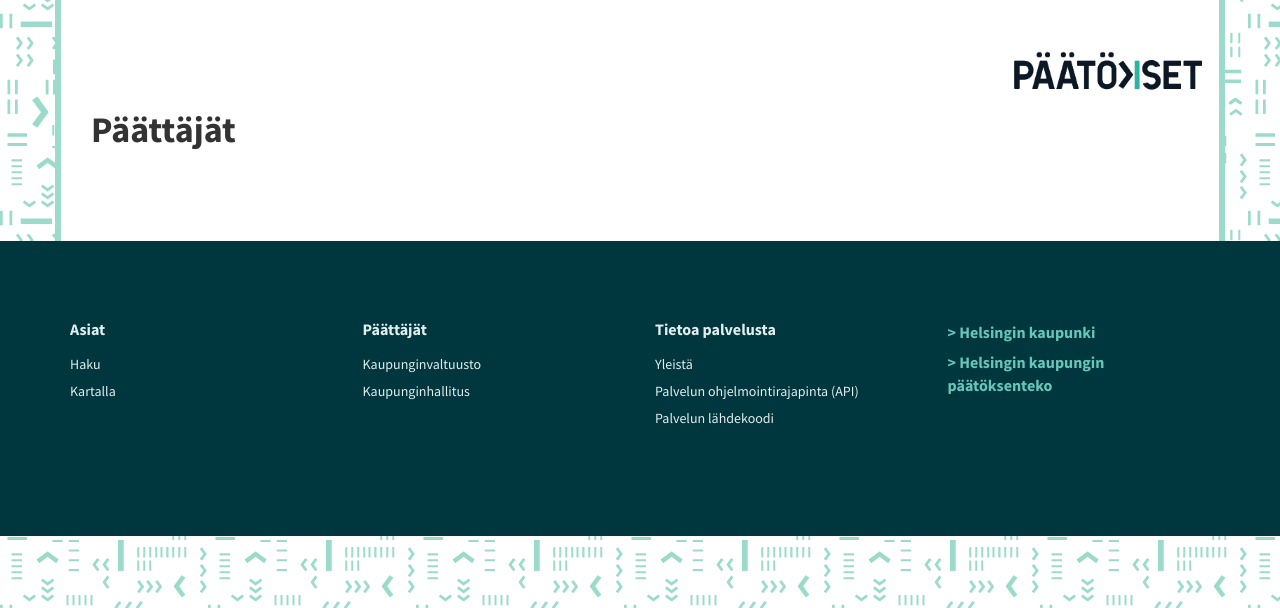
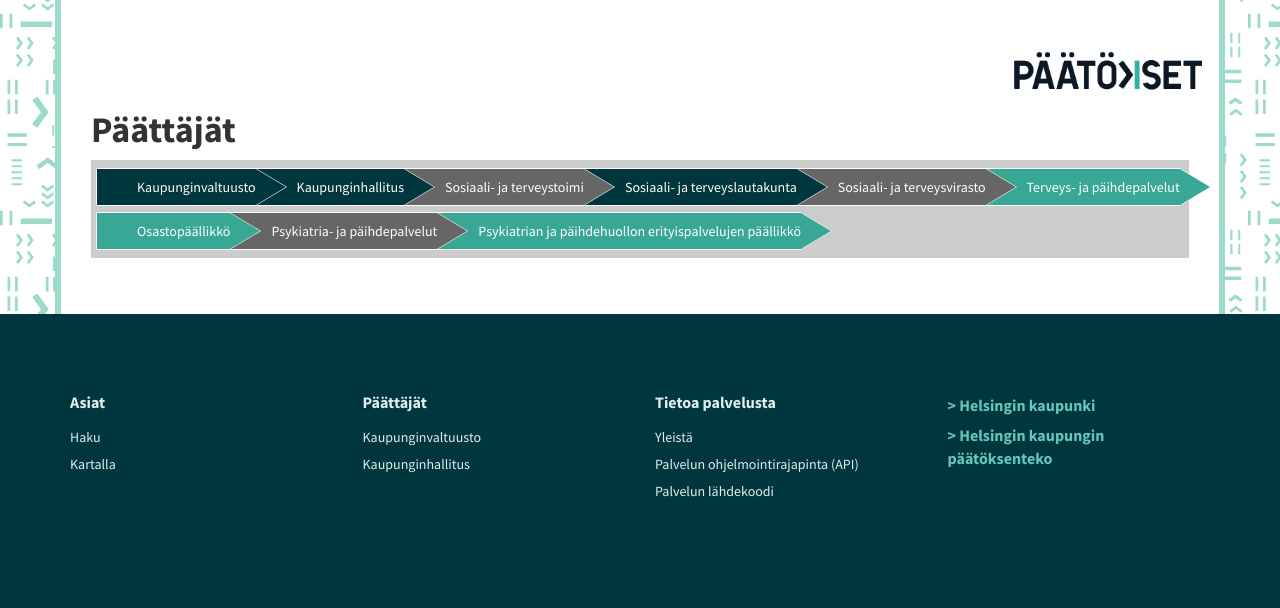
Before and after one commit to City-of-Helsinki/openahjo, a Django app: template ui/templates/policymaker.html in a window 1280 px wide. Shown: the part 51-659 px from the top of the page. Run offline with Django 3.2, Linux system fonts and the light colour scheme; the template is opened without the code that fills it, so the values that code supplies are empty; style sheets or scripts are compiled from the project's sources; some libraries are stand-ins or nearby versions.

Commit message:
sketchy layout of added policymaker organisations

```diff
--- a/ui/static/css/main.less
+++ b/ui/static/css/main.less
@@ -4,6 +4,7 @@
 @import "font-awesome/less/core.less";
 @import "layout.less";
 @import "bootstrap-chosen.less";
+// @import "jquery.multilevelpushmenu.less";
 
 @text_color: #333;
 @border_color: #ddd;
@@ -795,6 +796,107 @@ ul.issue-list-items {
     margin-bottom: 15px;
 }
 
+/* Policymaker breadcrumbs */
+.policy-breadcrumb-navi {
+  padding: 5px;
+  background: #ccc;
+  margin-bottom: 15px;
+  .clearfix();
+}
+.policy-breadcrumb {
+	list-style: none;
+	font-size: 14px;
+    line-height: 16px;
+    padding: 0;
+}
+.policy-breadcrumb li {
+	float: left;
+    margin: 3px 0 3px 0;
+}
+.policy-breadcrumb li a {
+	color: white;
+	text-decoration: none;
+	padding: 10px 0 10px 40px;
+	background: #ccc;
+	position: relative;
+	display: block;
+	float: left;
+    border-top: 1px solid #fff;
+    border-left: 1px solid #fff;
+    border-bottom: 1px solid #fff;
+}
+
+.policy-breadcrumb li a:after {
+	content: " ";
+	display: block;
+	width: 0;
+	height: 0;
+	border-top: 18px solid transparent;           /* Go big on the size, and let overflow hide */
+	border-bottom: 18px solid transparent;
+	border-left: 30px solid #CCC;
+	position: absolute;
+	top: 50%;
+	margin-top: -18px;
+	left: 100%;
+	z-index: 2;
+}
+
+.policy-breadcrumb li a:before {
+	content: " ";
+	display: block;
+	width: 0;
+	height: 0;
+	border-top: 18px solid transparent;
+	border-bottom: 18px solid transparent;
+	border-left: 30px solid #fff;
+	position: absolute;
+	top: 50%;
+	margin-top: -18px;
+	margin-left: 1px;
+	left: 100%;
+	z-index: 1;
+}
+
+li.breadcrumb-policymaker a       { background:        @org_color_1; }
+li.breadcrumb-policymaker a:after { border-left-color: @org_color_1; }
+li.breadcrumb-policymaker.is-empty a       { background:         #666; }
+li.breadcrumb-policymaker.is-empty a:after { border-left-color:  #666; }
+
+li.breadcrumb-office a       { background:        @org_color_3; }
+li.breadcrumb-office a:after { border-left-color: @org_color_3; }
+li.breadcrumb-office.is-empty a       { background:         #666;  }
+li.breadcrumb-office.is-empty a:after { border-left-color:  #666; }
+
+li.breadcrumb-officer a       { background:        @org_color_3; }
+li.breadcrumb-officer a:after { border-left-color: @org_color_3; }
+
+/* /Policymaker breadcrumbs */
+
+/* Policymaker organisation */
+.policymaker-organisation {
+    .make-row;
+      padding: 0;
+}
+
+.policymaker-underling {
+    list-style: none;
+    display: block;
+    .make-md-column(4);
+    margin-bottom: 15px;
+  a {
+        display: block;
+        padding: 5px;
+        background: @org_color_3;
+        height: 100px;
+        color: #FFF;
+  }
+  a:hover {
+      background: @org_color_2;
+      text-decoration: none;
+  }
+}
+
+/* /Policymaker organisation */
 
 .policymaker-nav-pill(@color) {
     &> a {
@@ -873,8 +975,7 @@ ul.issue-list-items {
 
 .policymaker-content {
     min-height: 1000px;
-    .make-md-column(10);
-    .make-md-column-offset(1);
+    .make-md-column(12);
 }
 
 .policymaker-list {
@@ -962,6 +1063,7 @@ ul.issue-list-items {
     > nav {
         .make-md-column(4);
         margin-bottom: @grid-gutter-width;
+        padding-top: 20px;
         .toggle-icon {
             .fa;
             &:before { content: @fa-var-chevron-down; }
@@ -970,6 +1072,7 @@ ul.issue-list-items {
             &:before { content: @fa-var-chevron-right; }
         }
         > a {
+            border-top: 4px solid @border_color;
             display: block;
             color: @text-color;
             text-decoration: underline;
@@ -1008,7 +1111,7 @@ ul.issue-list-items {
     }
 
     > .meeting-details {
-        .make-md-column(7);
+        .make-md-column(8);
         nav {
             .clearfix;
             h3 {
--- a/ui/templates/base.html
+++ b/ui/templates/base.html
@@ -65,6 +65,7 @@
         <script src="{% static "js/vendor/spin.js" %}"></script>
         <script src="{% static "js/vendor/jquery.spin.js" %}"></script>
         <script src="{% static "js/vendor/jquery.ba-bbq.js" %}"></script>
+
         {% endcompress %}
         <script type="text/javascript">
             moment.lang('fi');
--- a/ui/templates/policymaker.html
+++ b/ui/templates/policymaker.html
@@ -5,8 +5,10 @@
 
 {% block policymaker_content %}
 
+
 <div class="policymaker-content">
 </div>
+
 
 <script type="text/template" id="policymaker-list-item-template">
 <div class="content">
@@ -17,8 +19,9 @@
 
 <script type="text/template" id="policymaker-details-template">
 <nav>
+    <a href="#" class="organisation-link">Organisaatio</a>
     <a href="#" class="description-link">Tehtävät</a>
-    <a href="#" class="meeting-link" data-toggle="collapse" data-target=".meeting-list">Kokoukset <i class="toggle-icon"></i></a>
+    <a href="#" class="meeting-link" data-toggle="collapse" data-target=".meeting-list">Päätökset <i class="toggle-icon"></i></a>
     <ul class="meeting-list collapse in">
     </ul>
 </nav>
@@ -32,7 +35,21 @@
 
 <script type="text/template" id="policymaker-meeting-details-template">
 <div class="tab-content">
+    <div class="organisation-tab tab-pane">
+        /** PLEASE MOVE ORGANISATION CONTENT HERE AND MAKE THIS TAB DEFAULT TAB**/
+    </div>
     <div class="meeting-details-tab tab-pane">
+            <h2>Organisaatio</h2>
+        <ul class="policymaker-organisation">
+          <li class="policymaker-underling"><a href="#">Asumisen tuen päällikkö</a></li>
+          <li class="policymaker-underling"><a href="#">Psykiatria- ja päihdepalvelujen johtaja</a></li>
+          <li class="policymaker-underling"><a href="#">Etelän psykiatria- ja päihdekeskuksen johtaja</a></li>
+          <li class="policymaker-underling"><a href="#">Idän psykiatria- ja päihdekeskuksen johtaja</a></li>
+          <li class="policymaker-underling"><a href="#">Lännen psykiatria- ja päihdekeskuksen johtaja</a></li>
+          <li class="policymaker-underling"><a href="#">Pohjoisen psykiatria- ja päihdekeskuksen johtaja</a></li>
+          <li class="policymaker-underling"><a href="#">Psykiatrian ja päihdehuollon erityispalvelujen päällikkö</a></li>
+          <li class="policymaker-underling"><a href="#">Johtajapsykiatri</a></li>
+        </ul>
         <nav>
             <h3>Kokous</h3>
             <div class="back-fwd">
--- a/ui/templates/policymaker_base.html
+++ b/ui/templates/policymaker_base.html
@@ -12,8 +12,23 @@
   <div class="content-header-content">
     <h1 class="policymaker-heading">{% block content_header %}{% endblock %}</h1>
 
-    <ul class="nav nav-pills policymaker-nav">
+    <ul class="nav-disabled nav-pills-disabled policymaker-nav-disabled">
     </ul>
+
+    <div class="policy-breadcrumb-navi">
+      <ol class="policy-breadcrumb">
+        <li class="breadcrumb-policymaker"><a href="#">Kaupunginvaltuusto</a></li>
+        <li class="breadcrumb-policymaker"><a href="#">Kaupunginhallitus</a></li>
+        <li class="breadcrumb-policymaker is-empty"><a href="#">Sosiaali- ja terveystoimi</a></li>
+        <li class="breadcrumb-policymaker"><a href="#">Sosiaali- ja terveyslautakunta</a></li>
+        <li class="breadcrumb-office is-empty"><a href="#">Sosiaali- ja terveysvirasto</a></li>
+        <li class="breadcrumb-office"><a href="#">Terveys- ja päihdepalvelut</a></li>
+        <li class="breadcrumb-officer"><a href="#">Osastopäällikkö</a></li>
+        <li class="breadcrumb-office is-empty"><a href="#">Psykiatria- ja päihdepalvelut</a></li>
+        <li class="breadcrumb-officer"><a href="#">Psykiatrian ja päihdehuollon erityispalvelujen päällikkö</a></li>
+      </ol>
+    </div>
+
   </div>
 
 
```
